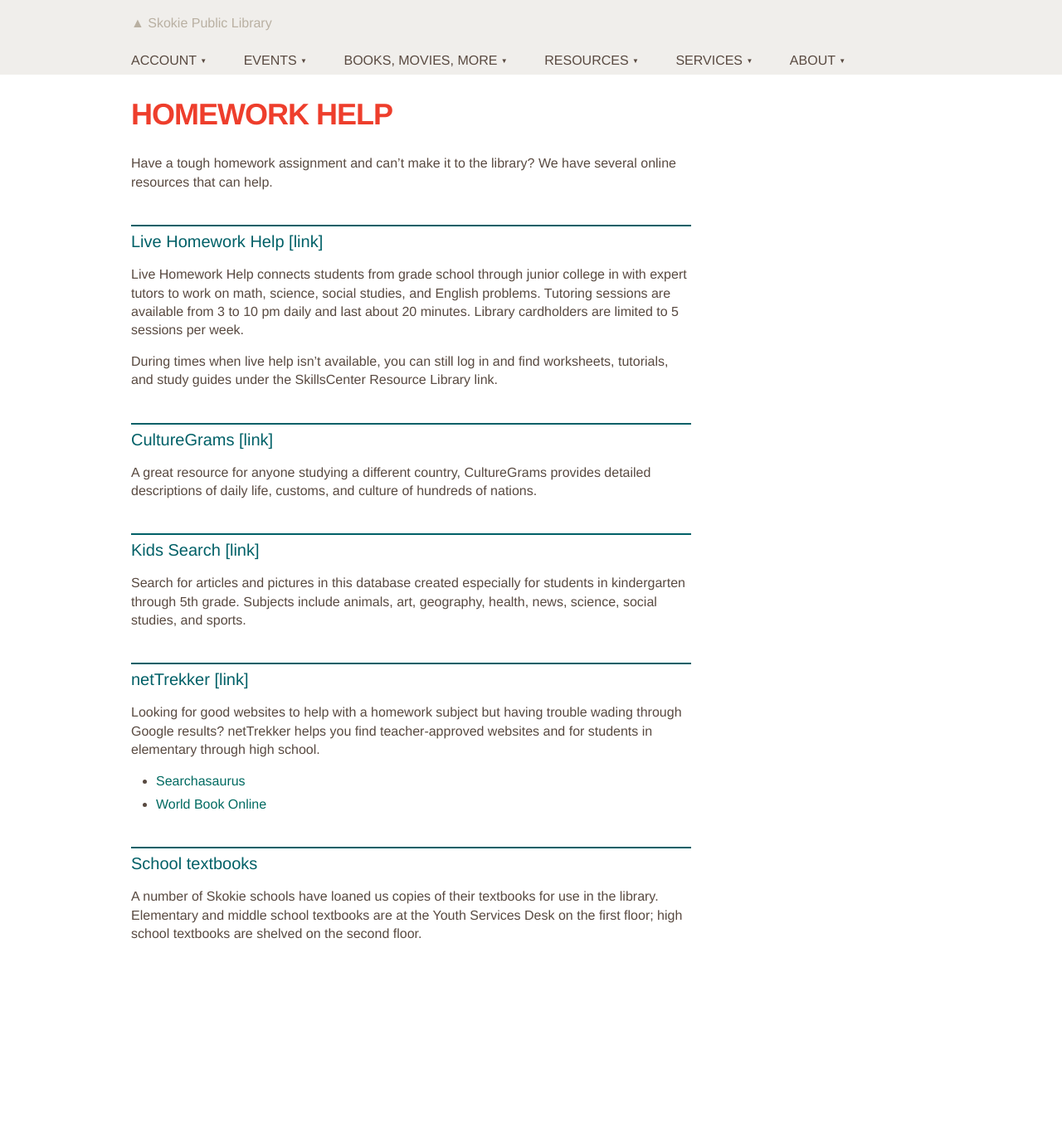
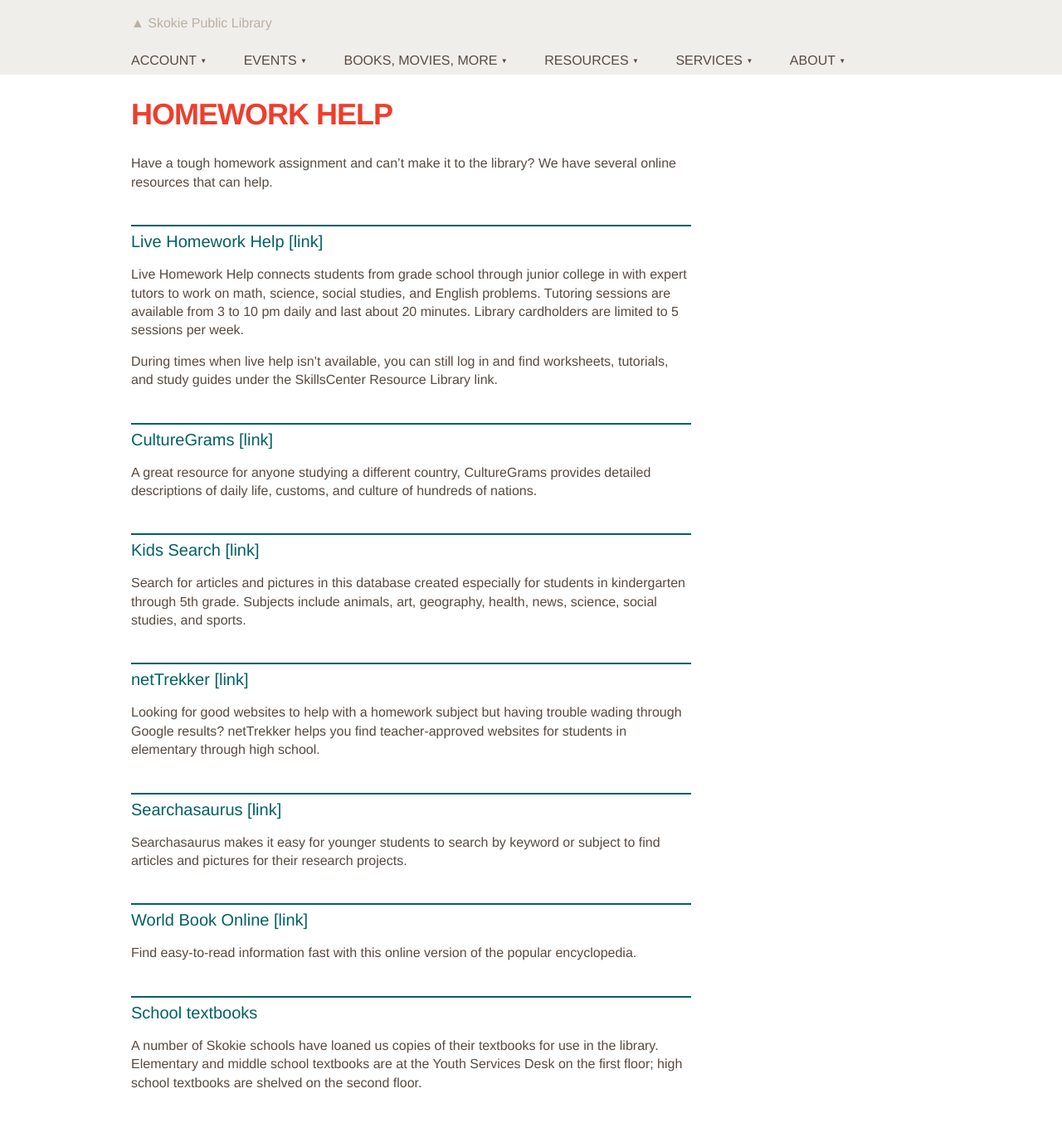
Before and after one commit to skokielibrary/spl-content, a Jekyll site: the page built from _content/mandy/resources--homework-help.markdown, in a window 1280 px wide. Shown: the whole page at 83% size. Built offline with Jekyll 4.4.1, drawn with Linux system fonts in a browser that asks for light colours; before the commit the page ends 1198 px from its top, so only the background shows below that.

Commit message:
Updated resources--homework-help.markdown

```diff
--- a/_content/mandy/resources--homework-help.markdown
+++ b/_content/mandy/resources--homework-help.markdown
@@ -18,10 +18,13 @@ A great resource for anyone studying a different country, CultureGrams provides
 Search for articles and pictures in this database created especially for students in kindergarten through 5th grade. Subjects include animals, art, geography, health, news, science, social studies, and sports.
 
 ##netTrekker [link]
-Looking for good websites to help with a homework subject but having trouble wading through Google results? netTrekker helps you find teacher-approved websites and for students in elementary through high school.
+Looking for good websites to help with a homework subject but having trouble wading through Google results? netTrekker helps you find teacher-approved websites for students in elementary through high school.
 
-- [Searchasaurus](http://web.a.ebscohost.com/sas/search?sid=0d05f445-a600-4747-8359-22532d3003b2%40sessionmgr4005&vid=0&hid=4114)
-- [World Book Online](http://www.worldbookonline.com/wb/products?ed=all&gr=PROVIDED+BY+SKOKIE+PUBLIC+LIBRARY)
+##Searchasaurus [link]
+Searchasaurus makes it easy for younger students to search by keyword or subject to find articles and pictures for their research projects.
+
+##World Book Online [link]
+Find easy-to-read information fast with this online version of the popular encyclopedia.
 
 ##School textbooks
 A number of Skokie schools have loaned us copies of their textbooks for use in the library. Elementary and middle school textbooks are at the Youth Services Desk on the first floor; high school textbooks are shelved on the second floor.
```
